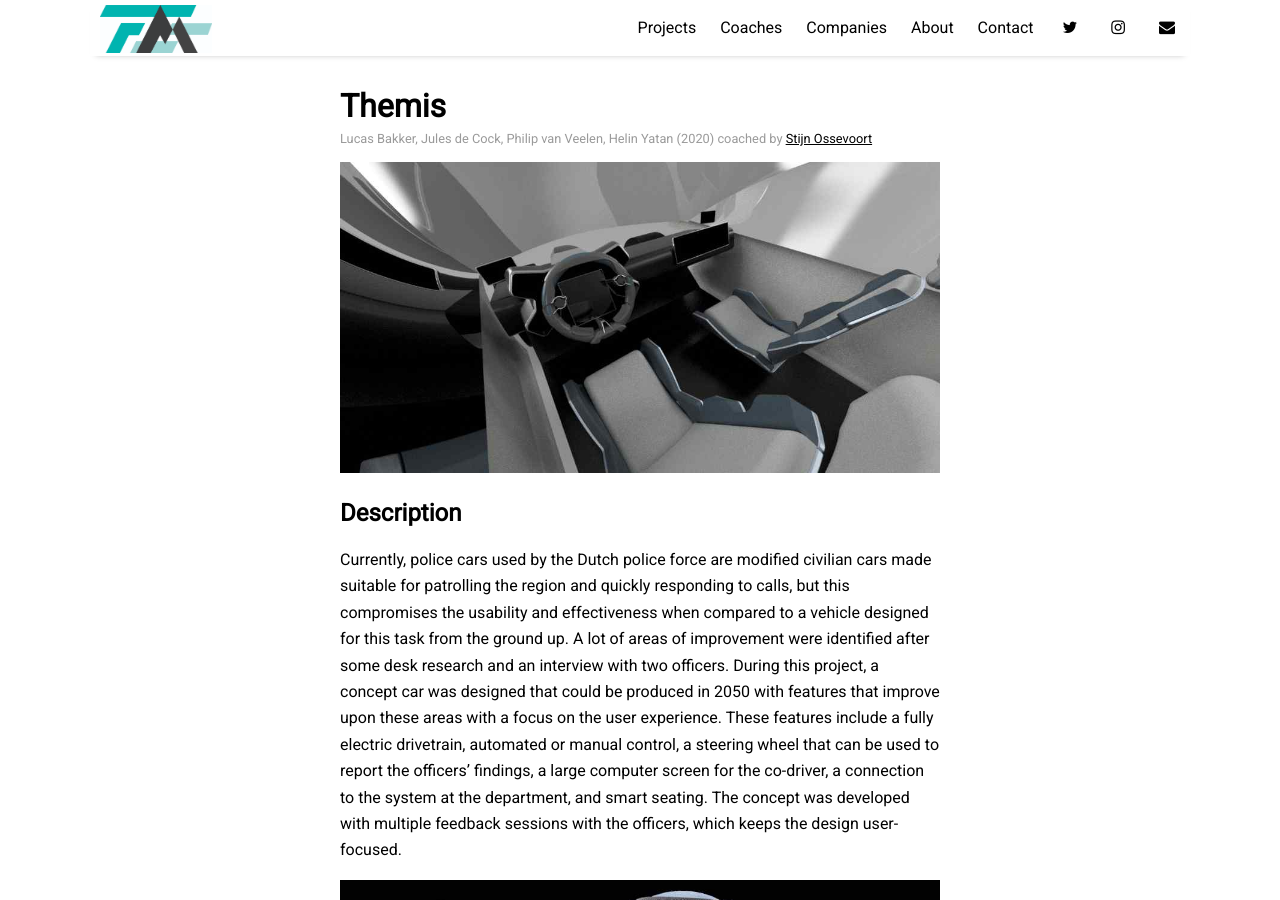
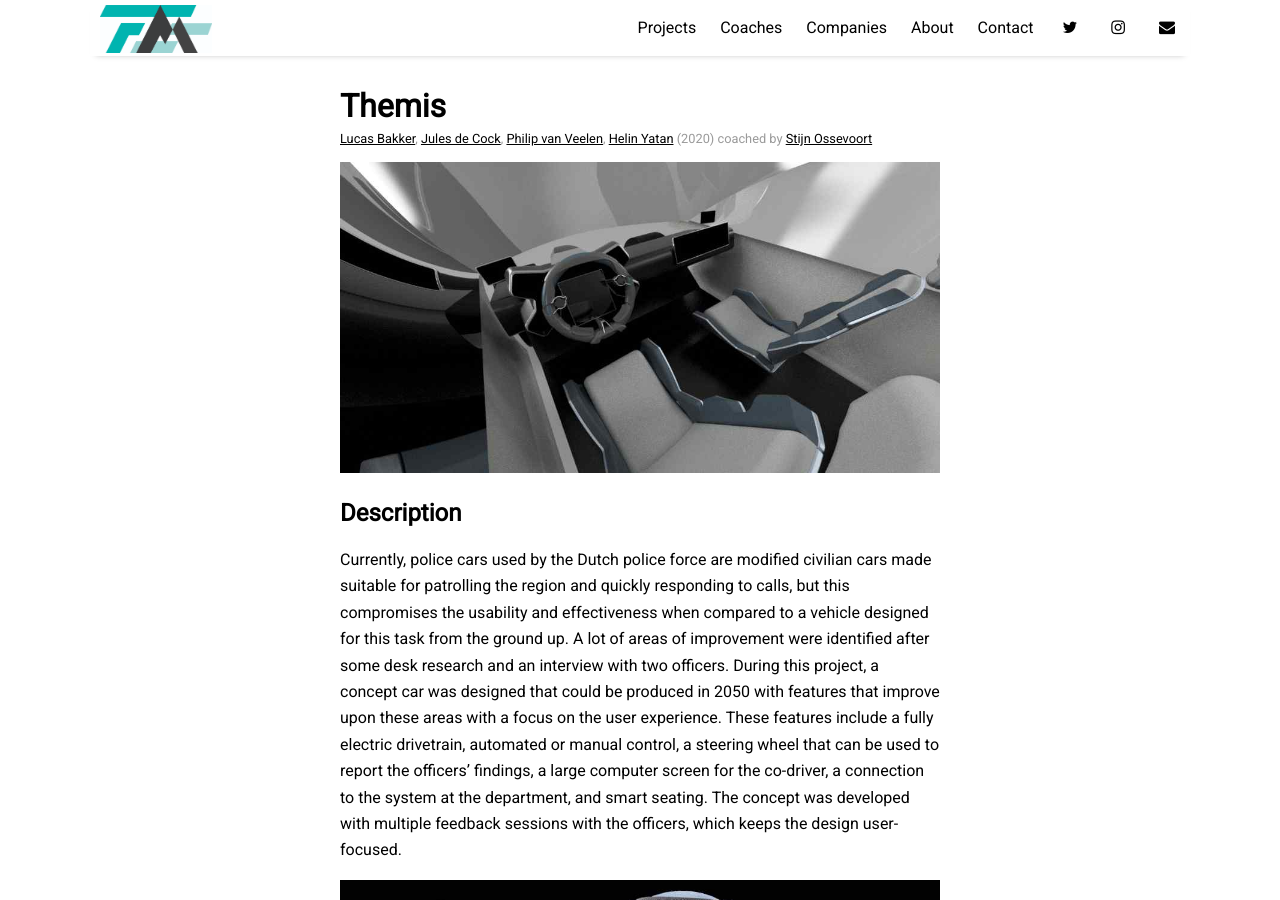
Before and after one commit to bazilinskyy/mobility-squad, a Jekyll site: the page built from _posts/2020-01-01-themis.md, in a window 1280 px wide and 900 px high. Built offline with Jekyll 4.4.1, drawn with Linux system fonts in a browser that asks for light colours; nearby versions of some CDN libraries; comment, search, counter and statistics services are not loaded; part of the change alters nothing that is shown.

```diff
--- a/_posts/2020-01-01-themis.md
+++ b/_posts/2020-01-01-themis.md
@@ -4,9 +4,13 @@ year: 2020
 title: "Themis"
 authors:
   - name: Lucas Bakker
+    website: https://www.linkedin.com/in/lucas-bakker/
   - name: Jules de Cock
+    website: https://www.linkedin.com/in/julesdecock/?originalSubdomain=nl
   - name: Philip van Veelen
+    website: https://philvanveel.github.io
   - name: Helin Yatan
+    website: https://helinyatan.myportfolio.com
 coaches:
   - name: Stijn Ossevoort
     website: https://www.linkedin.com/in/sostechnologydesign
```
